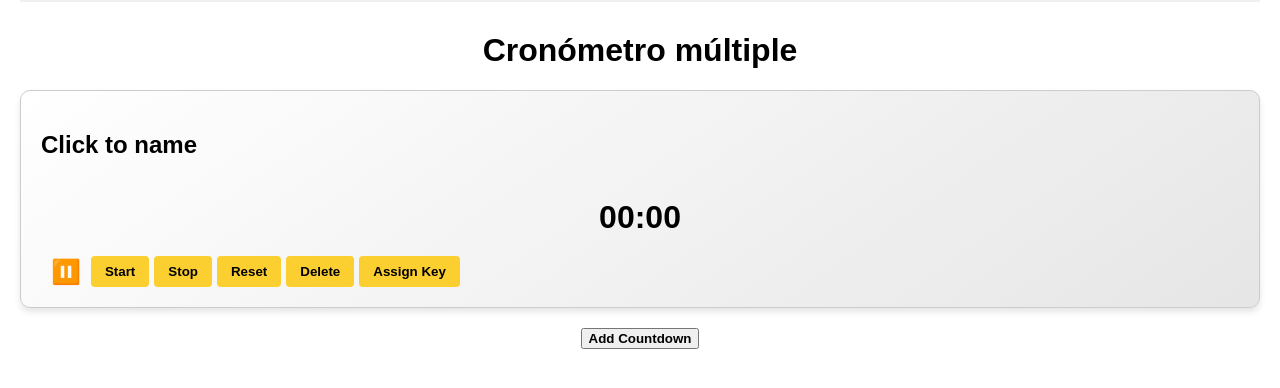
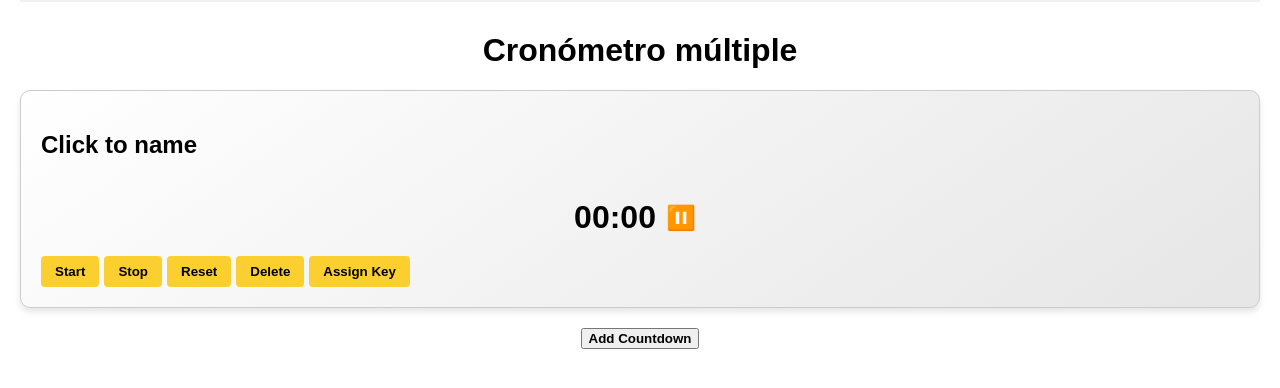
Before and after one commit to DAT-ETSIT/cronoDAT, a plain HTML site: page index.html in a window 1280 px wide. Both pictures are taken after a click on the button "Add Countdown". Shown: the part 192-580 px from the top of the page. Drawn offline with Linux system fonts and the light colour scheme; a web font is replaced by a local one.

Commit message:
Status indicator in row

```diff
--- a/index.html
+++ b/index.html
@@ -346,7 +346,7 @@
             displayWrapper.style.display = 'flex';
             displayWrapper.style.justifyContent = 'center';
             displayWrapper.style.alignItems = 'center';
-            displayWrapper.style.flexDirection = 'column';
+            displayWrapper.style.flexDirection = 'row';
 
             // Display element for the remaining time
             const display = document.createElement('p');
@@ -412,6 +412,17 @@
                 }
             });
             displayWrapper.appendChild(display);
+
+            // Add status indicator
+            const statusIndicator = document.createElement('span');
+            statusIndicator.id = `status-${id}`;
+            statusIndicator.className = 'timer-status';
+            statusIndicator.innerHTML = '⏸️'; // Pause symbol for stopped timer
+            statusIndicator.style.fontSize = '24px';
+            statusIndicator.style.margin = '0 10px';
+            statusIndicator.style.verticalAlign = 'middle';
+            displayWrapper.appendChild(statusIndicator);
+
             card.appendChild(displayWrapper);
 
             // Start button
@@ -444,15 +455,7 @@
             };
             card.appendChild(stopBtn);
 
-            // Add status indicator
-            const statusIndicator = document.createElement('span');
-            statusIndicator.id = `status-${id}`;
-            statusIndicator.className = 'timer-status';
-            statusIndicator.innerHTML = '⏸️'; // Pause symbol for stopped timer
-            statusIndicator.style.fontSize = '24px';
-            statusIndicator.style.margin = '0 10px';
-            statusIndicator.style.verticalAlign = 'middle';
-            card.insertBefore(statusIndicator, startBtn);
+
 
             // Update start button to change status indicator
             startBtn.onclick = function(){
```
